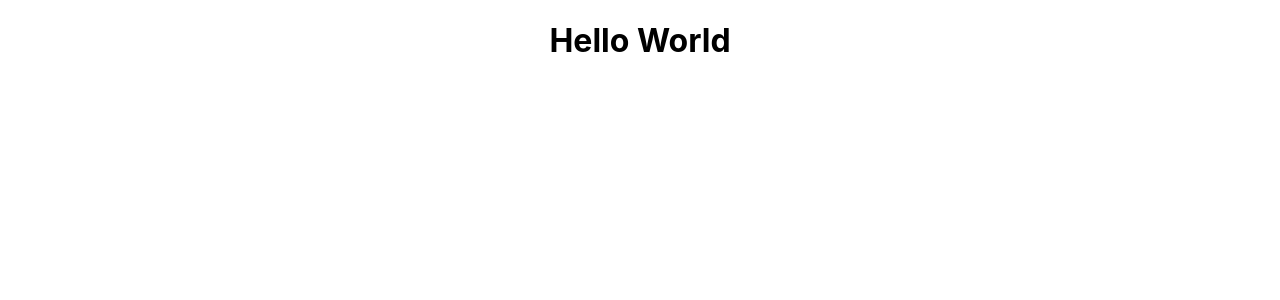
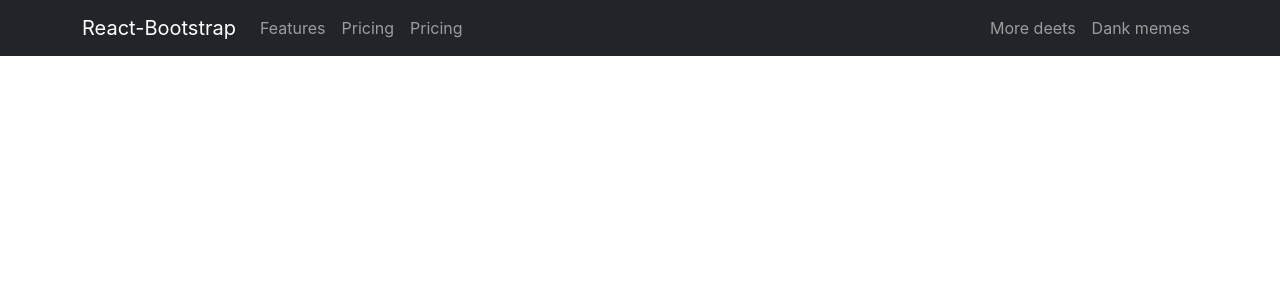
Before and after one commit to Mahmud2640/assainment-11-client, a React (Create React App) app: page / in a window 1280 px wide. Shown: the top 300 px of the page. Built offline with nearby package versions, Linux system fonts and the light colour scheme.

Commit message:
navbar added

```diff
--- a/package.json
+++ b/package.json
@@ -6,7 +6,9 @@
     "@testing-library/jest-dom": "^5.16.4",
     "@testing-library/react": "^13.2.0",
     "@testing-library/user-event": "^13.5.0",
+    "bootstrap": "^5.1.3",
     "react": "^18.1.0",
+    "react-bootstrap": "^2.3.1",
     "react-dom": "^18.1.0",
     "react-scripts": "5.0.1",
     "web-vitals": "^2.1.4"
--- a/src/App.js
+++ b/src/App.js
@@ -1,9 +1,10 @@
 import './App.css';
+import Header from './Components/Home/Header/Header';
 
 function App() {
   return (
-    <div className="App">
-      <h1>Hello World</h1>
+    <div>
+      <Header />
     </div>
   );
 }
--- /dev/null
+++ b/src/Components/Home/Header/Header.js
@@ -0,0 +1,31 @@
+import React from "react";
+import { Container, Nav } from "react-bootstrap";
+import Navbar from "react-bootstrap/Navbar";
+
+const Header = () => {
+  return (
+    <>
+      <Navbar collapseOnSelect expand="lg" bg="dark" variant="dark">
+        <Container>
+          <Navbar.Brand href="#home">React-Bootstrap</Navbar.Brand>
+          <Navbar.Toggle aria-controls="responsive-navbar-nav" />
+          <Navbar.Collapse id="responsive-navbar-nav">
+            <Nav className="me-auto">
+              <Nav.Link href="#features">Features</Nav.Link>
+              <Nav.Link href="#pricing">Pricing</Nav.Link>
+              <Nav.Link href="#pricing">Pricing</Nav.Link>
+            </Nav>
+            <Nav>
+              <Nav.Link href="#deets">More deets</Nav.Link>
+              <Nav.Link eventKey={2} href="#memes">
+                Dank memes
+              </Nav.Link>
+            </Nav>
+          </Navbar.Collapse>
+        </Container>
+      </Navbar>
+    </>
+  );
+};
+
+export default Header;
--- a/src/index.js
+++ b/src/index.js
@@ -1,5 +1,6 @@
 import React from 'react';
 import ReactDOM from 'react-dom/client';
+import 'bootstrap/dist/css/bootstrap.min.css';
 import './index.css';
 import App from './App';
 
```
Also changed, not shown: src/Components/Home/Banner/Banner.js (added, +11 -0 lines), src/Components/Auth/SignIn/SignIn.css (added), src/Components/Auth/SignIn/SignIn.js (added), src/Components/Auth/SignUp/SignUp.css (added), src/Components/Auth/SignUp/SignUp.js (added), src/Components/Home/Banner/Banner.css (added), src/Components/Home/Header/Header.css (added), 1 other file (tests, documents, lock files or other folders).
